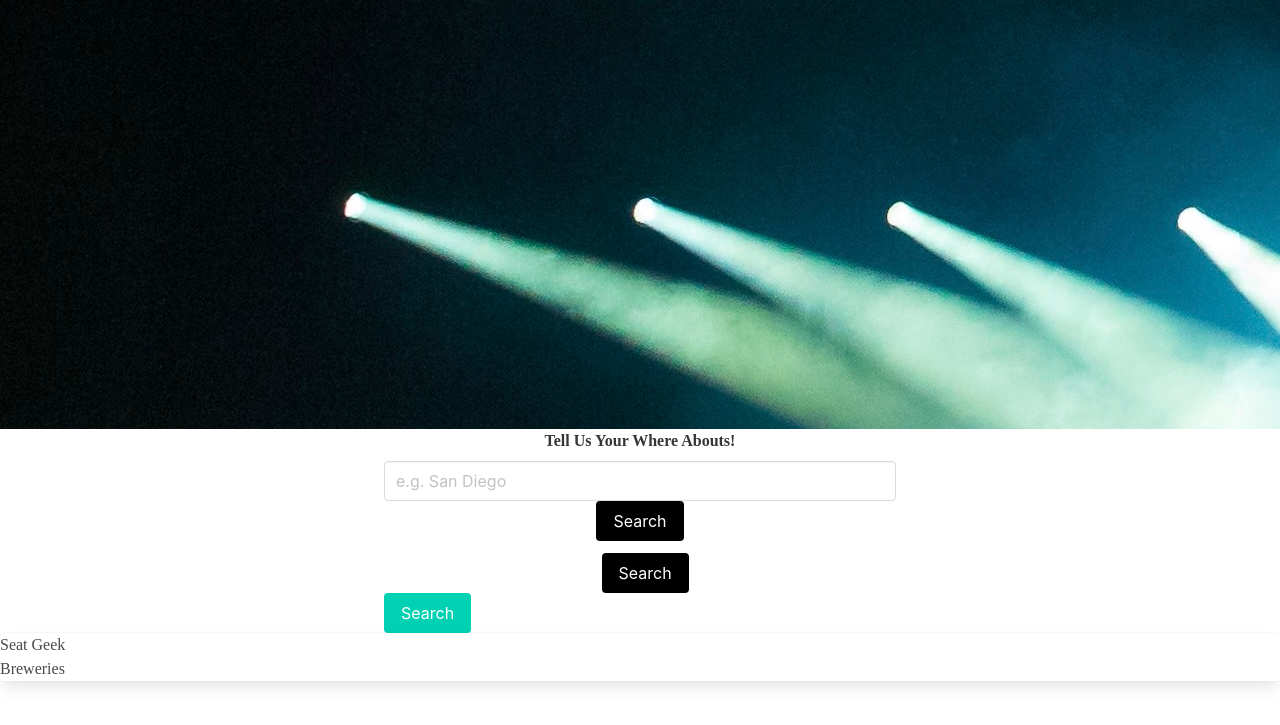
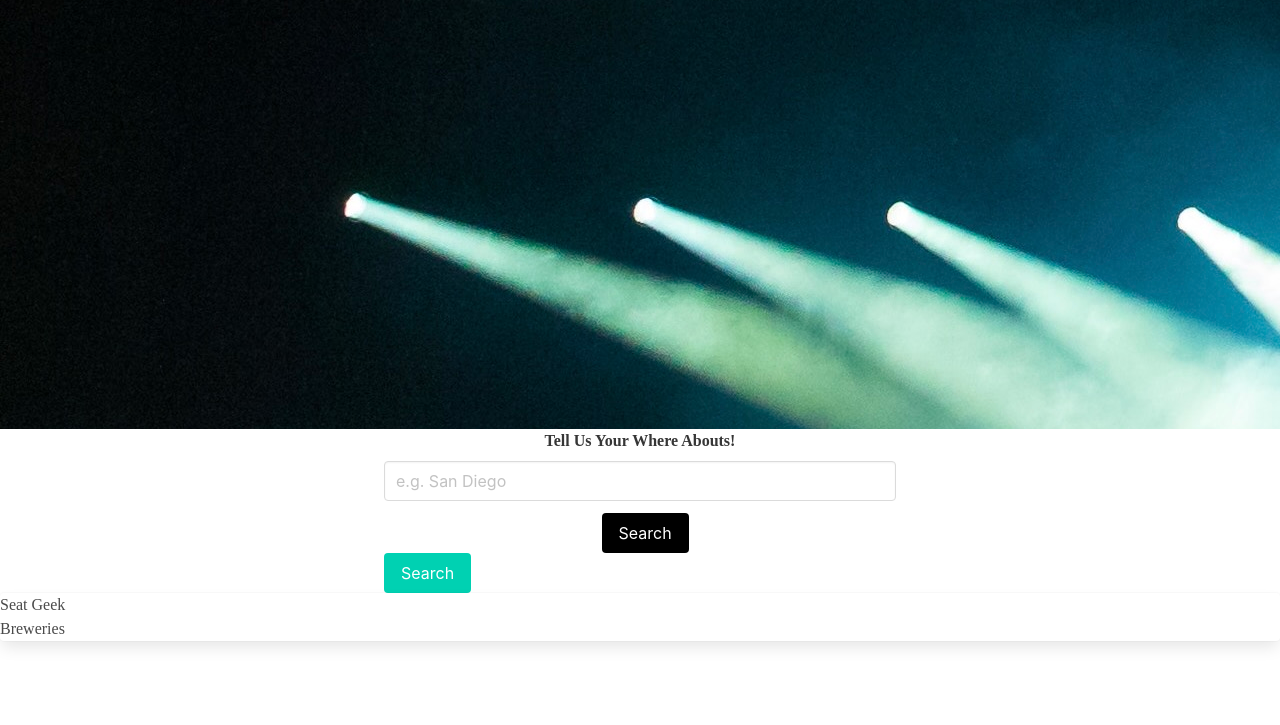
Before and after one commit to anaunique24/Craft_Events, a plain HTML site: page index.html in a window 1280 px wide. Shown: the part 71-796 px from the top of the page. Drawn offline with nearby package versions, Linux system fonts and the light colour scheme; no server answers; files whose address does not match are found by name.

Commit message:
deleted 2nd button

```diff
--- a/index.html
+++ b/index.html
@@ -27,7 +27,6 @@
         <label class="label">Tell Us Your Where Abouts!</label>
         <div class="control">
             <input class="input" type="text" placeholder="e.g. San Diego">
-            <button class="button is-primary" style="background: black;">Search</button>
      </div>
         </div>
     </div>
```
